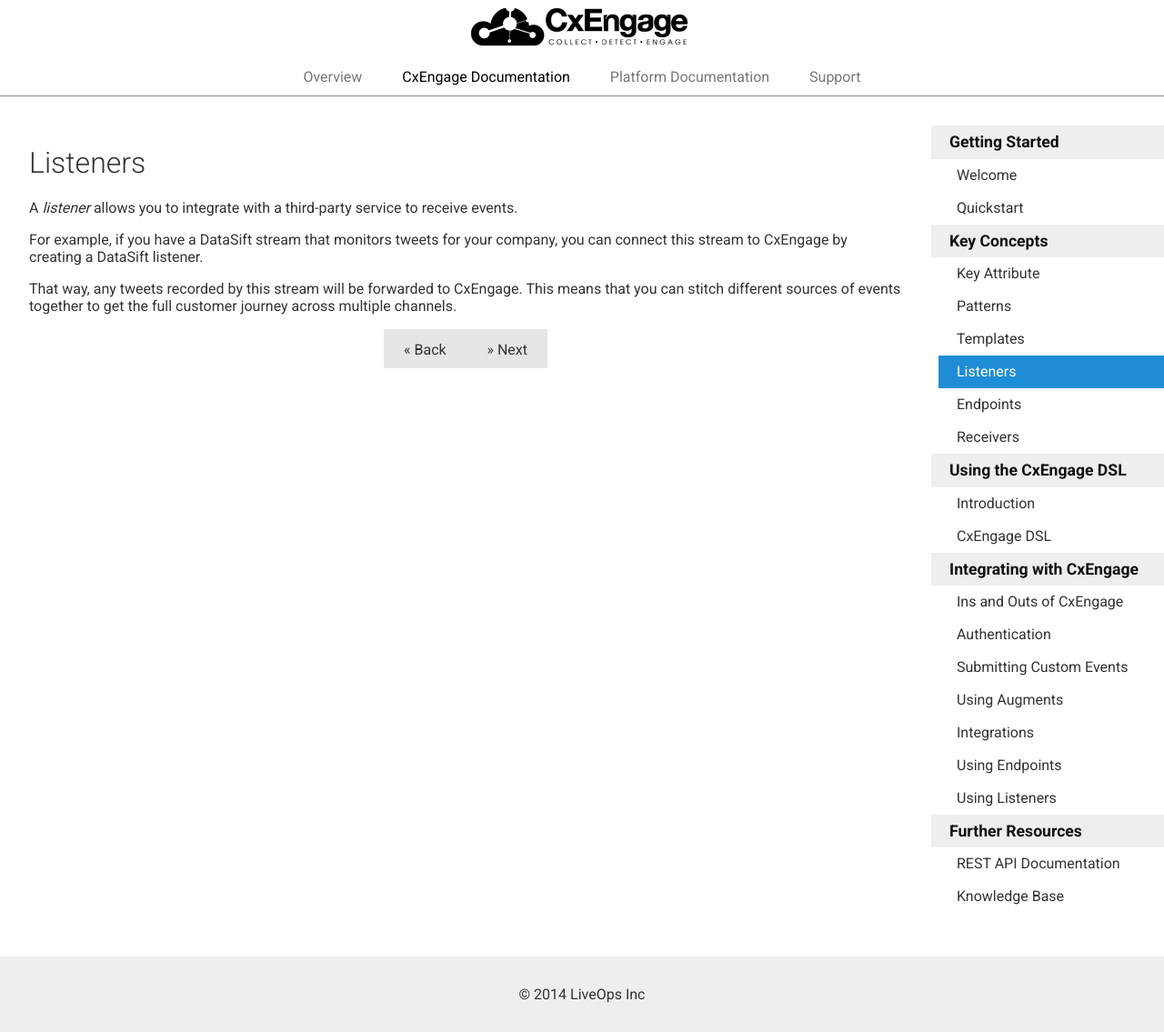
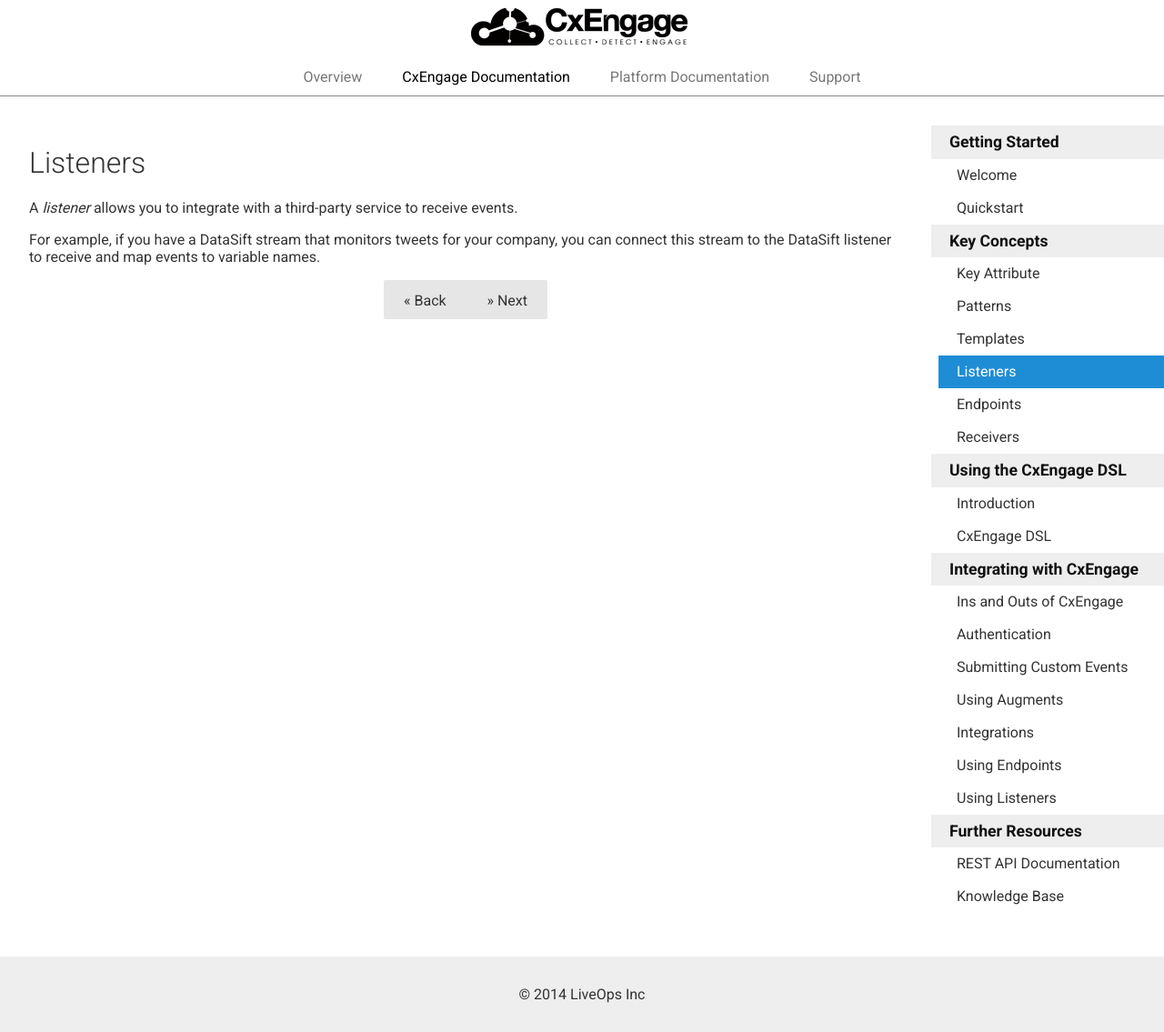
Before and after one commit to ianbishop/userevents.github.io, a Jekyll site: the page built from 4.2/docs/listeners.md, in a window 1280 px wide. Shown: the whole page at 91% size. Built offline with Jekyll 4.4.1, drawn with Linux system fonts in a browser that asks for light colours; Markdown is read by kramdown in place of the engine named in the settings.

Commit message:
Added some, removed some others

```diff
--- a/4.2/docs/listeners.md
+++ b/4.2/docs/listeners.md
@@ -12,8 +12,4 @@
 receive events.
 
 For example, if you have a DataSift stream that monitors tweets for your
-company, you can connect this stream to CxEngage by creating a DataSift listener.
-
-That way, any tweets recorded by this stream will be forwarded to CxEngage.
-This means that you can stitch different sources of events together to get the
-full customer journey across multiple channels.
+company, you can connect this stream to the DataSift listener to receive and map events to variable names.
```
